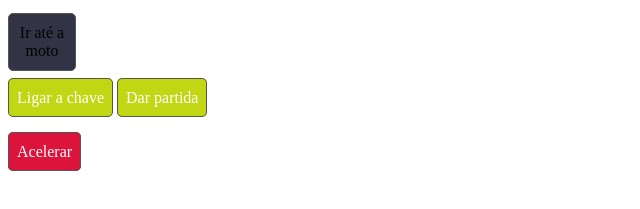
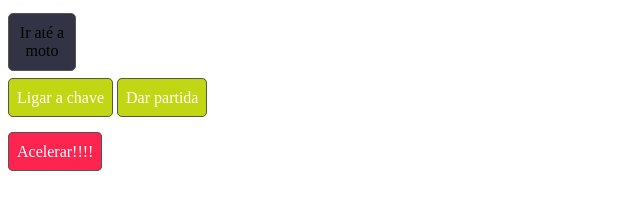
Before and after one commit to HigorCardos0/Automoveis, a website: page UI/index.html in a window 1280 px wide. Shown: the part 101-310 px from the top of the page, without its empty margins (0-640 px from the left). Drawn offline with Linux system fonts and the light colour scheme.

Commit message:
Adicionado html e css

```diff
--- a/UI/index.html
+++ b/UI/index.html
@@ -20,7 +20,7 @@
 </br>
 </br>
 <div>
-    <a class="btn btn-red">Acelerar</a>
+    <a class="btn btn-red">Acelerar!!!!</a>
 </div>
 
 </body>
--- a/UI/style.css
+++ b/UI/style.css
@@ -21,6 +21,6 @@
 }
 
 .btn-red{
-    background: crimson;
+    background: rgb(253, 36, 79);
     color: #fff;
 }
```
